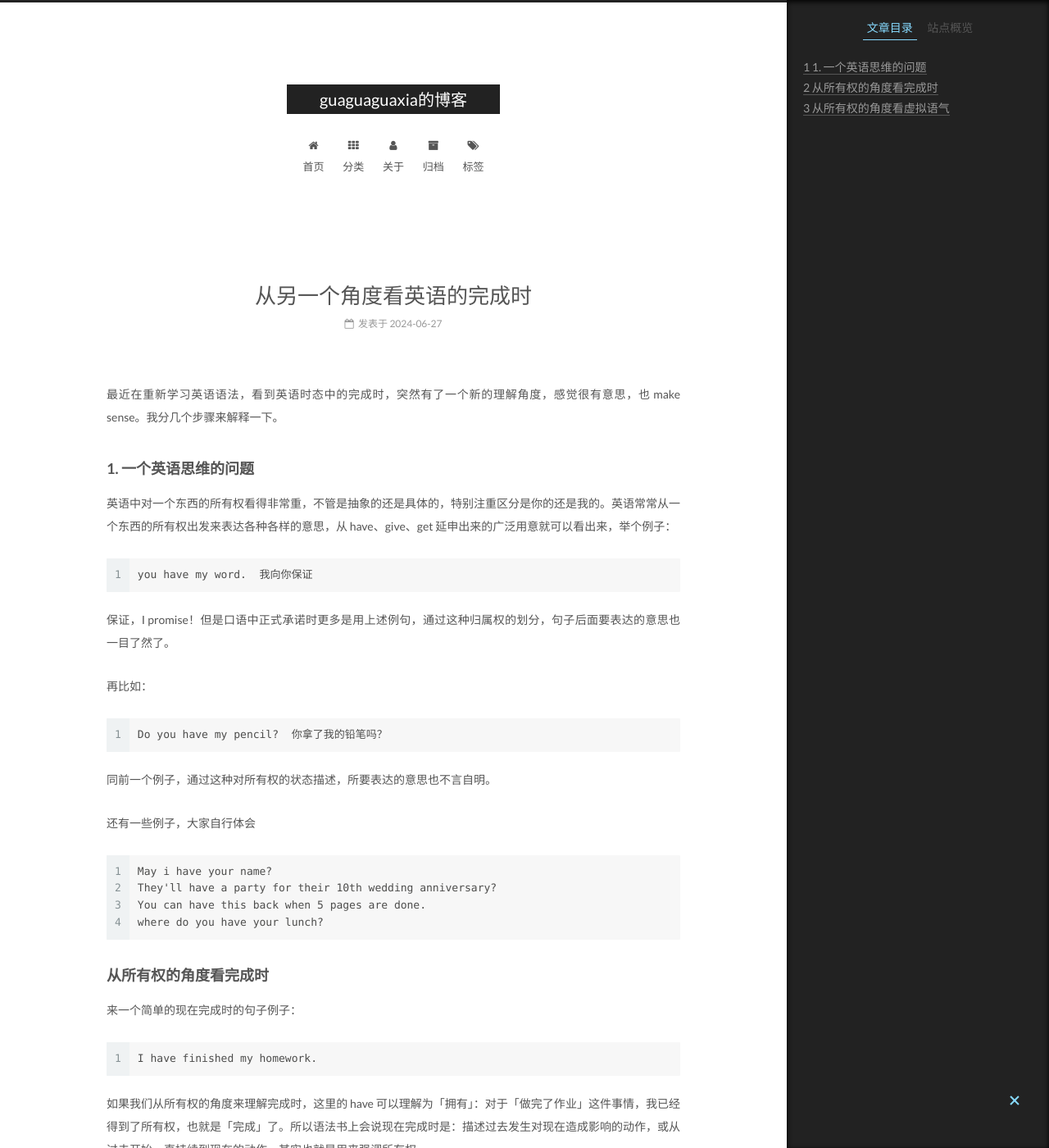
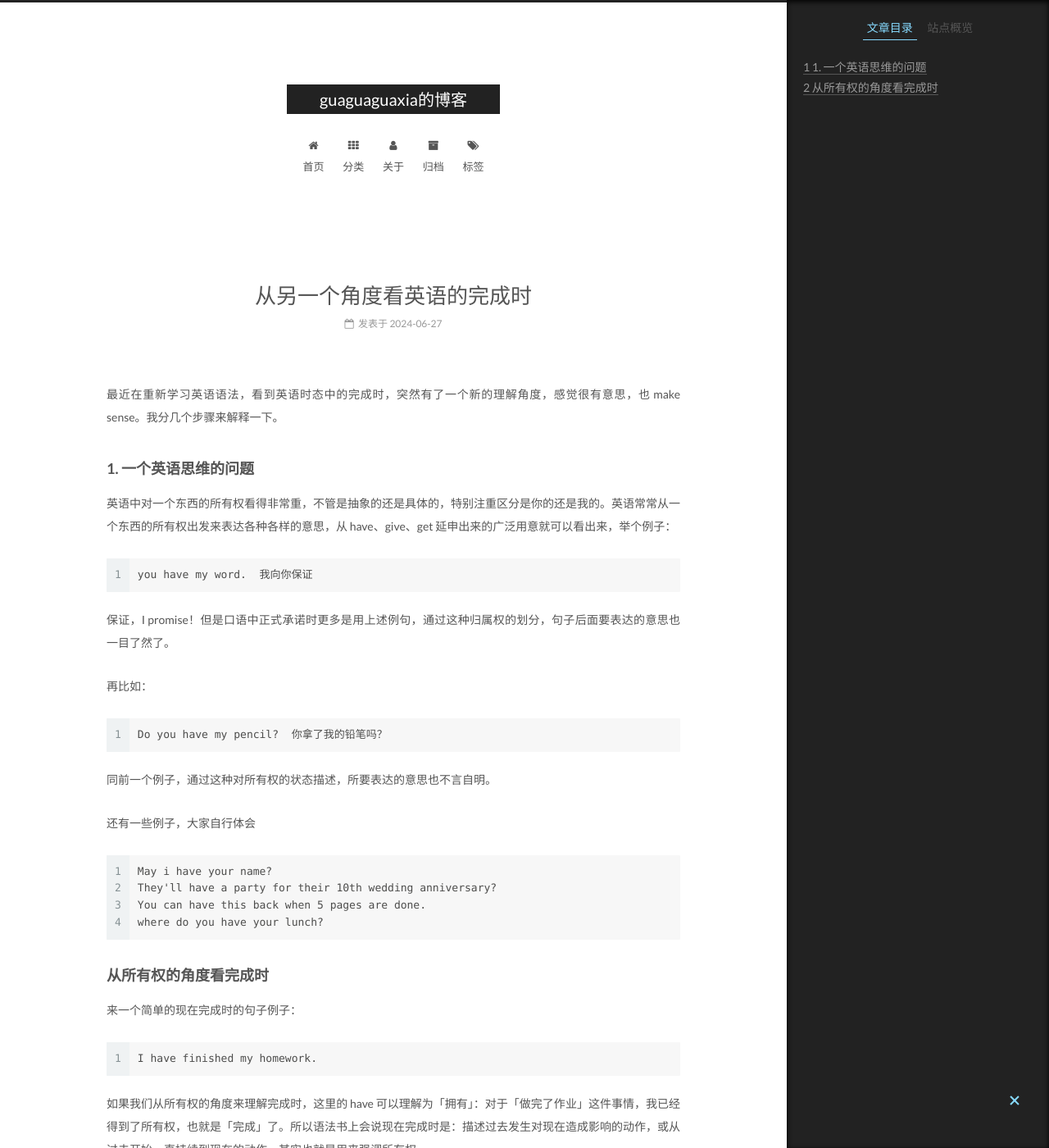
Before and after one commit to guaguaguaxia/guaguaguaxia.github.io, a Jekyll site: the page built from _posts/2024-06-27-从另一个角度看英语的完成时.md, in a window 1280 px wide and 1400 px high. Shown: the whole window at 82% size. Built offline with Jekyll 4.4.1, drawn with Linux system fonts in a browser that asks for light colours.

Commit message:
20240627

```diff
--- a/_posts/2024-06-27-从另一个角度看英语的完成时.md
+++ b/_posts/2024-06-27-从另一个角度看英语的完成时.md
@@ -83,7 +83,4 @@ She will have been working here for ten years by the end of this month.
 
 
 
-
-### 从所有权的角度看虚拟语气
-
 todo
```
